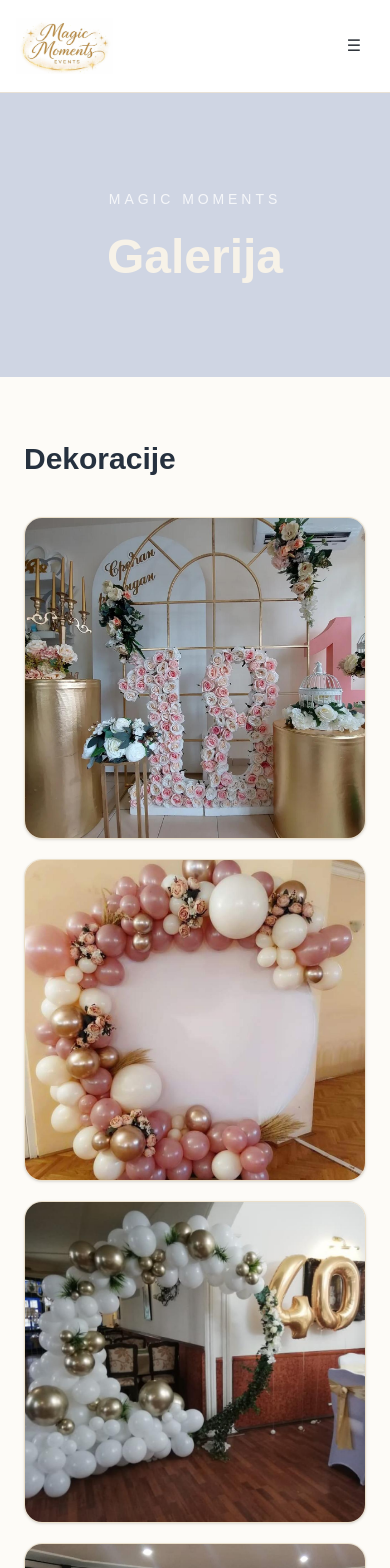
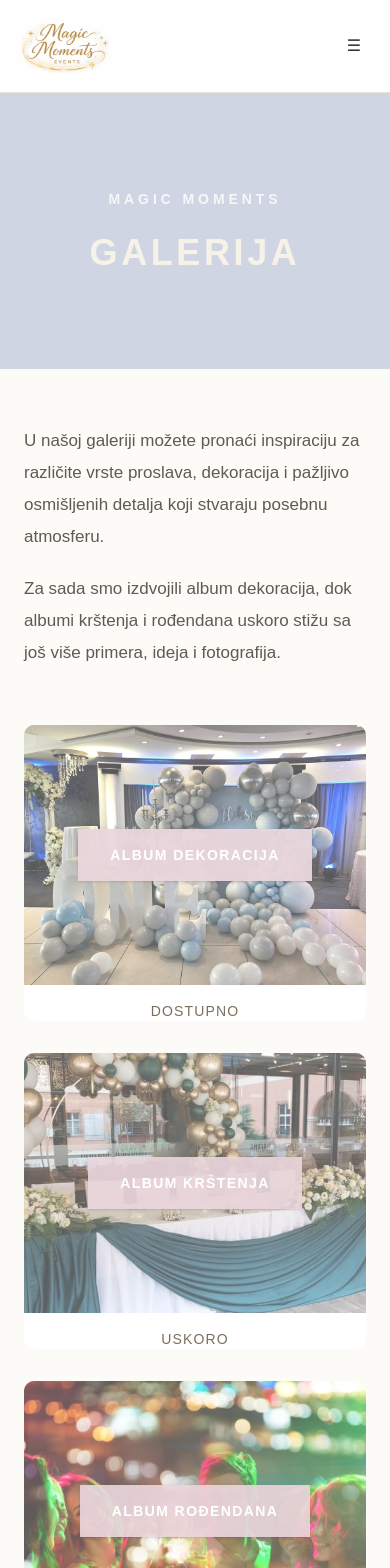
Before and after one commit to ITMilena/magic-moments, a Next.js app: page /galerija in a window 390 px wide. Shown: the top 1568 px of the page. Built offline with nearby package versions, Linux system fonts and the light colour scheme.

Commit message:
dodala lightbox galeriju i nove slike

```diff
--- a/app/galerija/page.tsx
+++ b/app/galerija/page.tsx
@@ -1,66 +1,145 @@
 "use client";
 
+import Link from "next/link";
 import { useState } from "react";
-import Link from "next/link";
 
 const dekoracijeSlike = [
-  "/dekoracija5.jpeg",
-  "/dekoracija6.jpeg",
-  "/dekoracija7.jpeg",
-  "/dekoracija8.jpeg",
-  "/dekoracija9.jpeg",
-  "/dekoracija10.jpeg",
-  "/dekoracija11.jpeg",
-  "/dekoracija12.jpeg",
-  "/dekoracija13.jpeg",
-  "/dekoracija14.jpeg",
-  "/dekoracija15.jpeg",
-  "/dekoracija16.jpeg",
-  "/dekoracija17.jpeg",
-  "/dekoracija18.jpeg",
-  "/dekoracija19.jpeg",
-  "/dekoracija20.jpeg",
-  "/dekoracija21.jpeg",
-  "/dekoracija22.jpeg",
-  "/dekoracija23.jpeg",
+  // STARE
+  { src: "/dekoracija1.jpg", alt: "Dekoracija 1" },
+  { src: "/dekoracija2.jpg", alt: "Dekoracija 2" },
+  { src: "/dekoracija3.jpg", alt: "Dekoracija 3" },
+
+  { src: "/event1.jpg", alt: "Event 1" },
+  { src: "/event2.jpg", alt: "Event 2" },
+  { src: "/event3.jpg", alt: "Event 3" },
+
+  { src: "/iznenadjenje2.jpeg", alt: "Iznenađenje 2" },
+  { src: "/iznenadjenje3.jpeg", alt: "Iznenađenje 3" },
+
+  { src: "/krstenje1.jpeg", alt: "Krštenje 1" },
+  { src: "/krstenje2.jpeg", alt: "Krštenje 2" },
+  { src: "/krstenje3.jpeg", alt: "Krštenje 3" },
+
+  // NOVE
+  { src: "/dekoracija5.jpeg", alt: "Dekoracija 5" },
+  { src: "/dekoracija6.jpeg", alt: "Dekoracija 6" },
+  { src: "/dekoracija7.jpeg", alt: "Dekoracija 7" },
+  { src: "/dekoracija8.jpeg", alt: "Dekoracija 8" },
+  { src: "/dekoracija9.jpeg", alt: "Dekoracija 9" },
+  { src: "/dekoracija10.jpeg", alt: "Dekoracija 10" },
+  { src: "/dekoracija11.jpeg", alt: "Dekoracija 11" },
+  { src: "/dekoracija12.jpeg", alt: "Dekoracija 12" },
+  { src: "/dekoracija13.jpeg", alt: "Dekoracija 13" },
+  { src: "/dekoracija14.jpeg", alt: "Dekoracija 14" },
+  { src: "/dekoracija15.jpeg", alt: "Dekoracija 15" },
+  { src: "/dekoracija16.jpeg", alt: "Dekoracija 16" },
+  { src: "/dekoracija17.jpeg", alt: "Dekoracija 17" },
+  { src: "/dekoracija18.jpeg", alt: "Dekoracija 18" },
+  { src: "/dekoracija19.jpeg", alt: "Dekoracija 19" },
+  { src: "/dekoracija20.jpeg", alt: "Dekoracija 20" },
+  { src: "/dekoracija21.jpeg", alt: "Dekoracija 21" },
+  { src: "/dekoracija22.jpeg", alt: "Dekoracija 22" },
+  { src: "/dekoracija23.jpeg", alt: "Dekoracija 23" },
+];
+
+const albumi = [
+  {
+    title: "Album dekoracija",
+    subtitle: "Dostupno",
+    image: "/dekoracija1.jpg",
+    href: "#album-dekoracija",
+    available: true,
+  },
+  {
+    title: "Album krštenja",
+    subtitle: "Uskoro",
+    image: "/krstenje1.jpeg",
+    href: "#",
+    available: false,
+  },
+  {
+    title: "Album rođendana",
+    subtitle: "Uskoro",
+    image: "/rodjendan3.jpg",
+    href: "#",
+    available: false,
+  },
 ];
 
 export default function GalerijaPage() {
-  const [selectedImage, setSelectedImage] = useState<string | null>(null);
+  const [selectedImage, setSelectedImage] = useState<{
+    src: string;
+    alt: string;
+  } | null>(null);
 
   return (
     <main className="bg-[#fdfbf7] text-[#2f2a24]">
+      <section className="bg-[#cfd5e3] px-6 py-24 md:py-32">
+        <div className="mx-auto max-w-7xl text-center">
+          <p className="text-sm font-semibold uppercase tracking-[0.28em] text-white/80">
+            Magic Moments
+          </p>
 
-      {/* HERO */}
-      <section className="bg-[#cfd5e3] px-6 py-24 md:py-32 text-center">
-        <p className="text-sm uppercase tracking-[0.28em] text-white/80">
-          Magic Moments
-        </p>
-        <h1 className="mt-6 text-5xl md:text-7xl font-semibold text-[#f7f2e8]">
-          Galerija
-        </h1>
+          <h1 className="mt-6 text-4xl font-semibold uppercase tracking-[0.10em] text-[#f7f2e8] md:text-7xl">
+            Galerija
+          </h1>
+        </div>
       </section>
 
-      {/* ALBUM */}
-      <section className="px-6 py-16">
-        <div className="max-w-7xl mx-auto">
-          <h2 className="text-3xl md:text-5xl font-semibold text-[#26313f] mb-10">
-            Dekoracije
-          </h2>
+      <section className="px-6 py-14 md:py-16">
+        <div className="mx-auto max-w-7xl">
+          <div className="max-w-6xl space-y-5 text-[17px] leading-8 text-[#5f5a52]">
+            <p>
+              U našoj galeriji možete pronaći inspiraciju za različite vrste
+              proslava, dekoracija i pažljivo osmišljenih detalja koji stvaraju
+              posebnu atmosferu.
+            </p>
 
-          {/* GRID */}
-          <div className="grid gap-5 sm:grid-cols-2 lg:grid-cols-3 xl:grid-cols-4">
-            {dekoracijeSlike.map((src, i) => (
+            <p>
+              Za sada smo izdvojili album dekoracija, dok albumi krštenja i
+              rođendana uskoro stižu sa još više primera, ideja i fotografija.
+            </p>
+          </div>
+        </div>
+      </section>
+
+      <section className="px-6 pb-16 md:pb-20">
+        <div className="mx-auto max-w-7xl">
+          <div className="grid gap-8 md:grid-cols-2 xl:grid-cols-3">
+            {albumi.map((album) => (
               <div
-                key={i}
-                onClick={() => setSelectedImage(src)}
-                className="cursor-pointer overflow-hidden rounded-[18px] border border-[#eadfca] bg-white shadow-sm hover:shadow-lg transition"
+                key={album.title}
+                className="group overflow-hidden rounded-[10px] bg-white transition"
               >
-                <div className="h-[320px] overflow-hidden">
+                <div className="relative h-[260px] overflow-hidden md:h-[320px]">
                   <img
-                    src={src}
-                    className="w-full h-full object-cover hover:scale-105 transition duration-500"
+                    src={album.image}
+                    alt={album.title}
+                    className="h-full w-full object-cover transition duration-500 group-hover:scale-105"
                   />
+
+                  <div className="absolute inset-0 bg-white/35 transition group-hover:bg-black/25" />
+
+                  <div className="absolute inset-0 flex items-center justify-center px-6">
+                    {album.available ? (
+                      <a
+                        href={album.href}
+                        className="inline-flex items-center justify-center bg-[#ead6dd]/95 px-8 py-4 text-center text-sm font-semibold uppercase tracking-[0.10em] text-white shadow-sm transition hover:bg-[#d8bcc6]"
+                      >
+                        {album.title}
+                      </a>
+                    ) : (
+                      <div className="inline-flex items-center justify-center bg-[#ead6dd]/90 px-8 py-4 text-center text-sm font-semibold uppercase tracking-[0.10em] text-white shadow-sm">
+                        {album.title}
+                      </div>
+                    )}
+                  </div>
+                </div>
+
+                <div className="pt-4 text-center">
+                  <p className="text-sm font-medium uppercase tracking-[0.08em] text-[#7b6f5c]">
+                    {album.subtitle}
+                  </p>
                 </div>
               </div>
             ))}
@@ -68,41 +147,158 @@ export default function GalerijaPage() {
         </div>
       </section>
 
-      {/* LIGHTBOX */}
-      {selectedImage && (
-        <div
-          onClick={() => setSelectedImage(null)}
-          className="fixed inset-0 z-50 bg-black/80 flex items-center justify-center"
-        >
-          <img
-            src={selectedImage}
-            className="max-h-[90vh] max-w-[90vw] rounded-xl shadow-2xl"
-          />
-        </div>
-      )}
+      <section
+        id="album-dekoracija"
+        className="border-t border-[#efe5d5] bg-[#fbf8f2] px-6 py-16 md:py-20"
+      >
+        <div className="mx-auto max-w-7xl">
+          <div className="mb-10 flex flex-col gap-4 md:flex-row md:items-end md:justify-between">
+            <div>
+              <p className="text-sm font-semibold uppercase tracking-[0.24em] text-[#b88a2c]">
+                Album dekoracija
+              </p>
 
-      {/* CTA */}
-      <section className="px-6 pb-20">
-        <div className="mx-auto max-w-6xl text-center">
-          <h2 className="text-3xl md:text-5xl font-semibold text-[#26313f]">
-            Svidela vam se dekoracija?
-          </h2>
+              <h2 className="mt-3 text-3xl font-semibold text-[#26313f] md:text-5xl">
+                Izdvojene dekoracije
+              </h2>
+            </div>
 
-          <p className="mt-6 text-lg text-[#5f5a52]">
-            Kontaktirajte nas i zajedno ćemo osmisliti savršen ambijent za vašu
-            proslavu.
-          </p>
+            <p className="max-w-2xl text-base leading-8 text-[#5f5a52] md:text-lg">
+              Trenutno su dostupne fotografije dekoracija i ambijenata koje mogu
+              poslužiti kao inspiracija za vašu narednu proslavu.
+            </p>
+          </div>
 
-          <div className="mt-10">
-            <Link
-              href="/kontakt"
-              className="inline-flex items-center justify-center rounded-full bg-[#c9a75d] px-8 py-4 text-sm font-semibold uppercase text-white hover:bg-[#b88a2c]"
-            >
-              Kontakt
-            </Link>
+          <div className="grid gap-5 sm:grid-cols-2 lg:grid-cols-3 xl:grid-cols-4">
+            {dekoracijeSlike.map((slika, index) => (
+              <button
+                key={`${slika.src}-${index}`}
+                type="button"
+                onClick={() => setSelectedImage(slika)}
+                className="group overflow-hidden rounded-[18px] border border-[#eadfca] bg-white text-left shadow-sm transition hover:-translate-y-1 hover:shadow-md"
+              >
+                <div className="relative h-[320px] overflow-hidden">
+                  <img
+                    src={slika.src}
+                    alt={slika.alt}
+                    className="h-full w-full object-cover transition duration-500 group-hover:scale-105"
+                  />
+
+                  <div className="absolute inset-0 bg-gradient-to-t from-black/35 via-transparent to-transparent opacity-0 transition duration-300 group-hover:opacity-100" />
+
+                  <div className="absolute bottom-0 left-0 right-0 translate-y-4 px-4 pb-4 opacity-0 transition duration-300 group-hover:translate-y-0 group-hover:opacity-100">
+                    <div className="rounded-2xl bg-white/92 px-4 py-3 backdrop-blur-sm">
+                      <p className="text-sm font-semibold text-[#26313f]">
+                        {slika.alt}
+                      </p>
+                    </div>
+                  </div>
+                </div>
+              </button>
+            ))}
           </div>
         </div>
       </section>
+
+      <section className="px-6 py-16 md:py-20">
+        <div className="mx-auto grid max-w-7xl gap-8 md:grid-cols-2">
+          <div className="rounded-[28px] border border-[#eadfca] bg-white p-8 shadow-sm">
+            <p className="text-sm font-semibold uppercase tracking-[0.22em] text-[#b88a2c]">
+              Album krštenja
+            </p>
+
+            <h3 className="mt-4 text-2xl font-semibold text-[#26313f]">
+              Uskoro dostupno
+            </h3>
+
+            <p className="mt-4 text-base leading-8 text-[#5f5a52]">
+              Uskoro dodajemo izdvojene fotografije sa krštenja, dekoracije,
+              sale i detalje koji mogu poslužiti kao inspiracija.
+            </p>
+          </div>
+
+          <div className="rounded-[28px] border border-[#eadfca] bg-white p-8 shadow-sm">
+            <p className="text-sm font-semibold uppercase tracking-[0.22em] text-[#b88a2c]">
+              Album rođendana
+            </p>
+
+            <h3 className="mt-4 text-2xl font-semibold text-[#26313f]">
+              Uskoro dostupno
+            </h3>
+
+            <p className="mt-4 text-base leading-8 text-[#5f5a52]">
+              Dodavaćemo i album rođendana sa različitim stilovima proslava,
+              dekoracija i ideja za odrasle i dečije događaje.
+            </p>
+          </div>
+        </div>
+      </section>
+
+      <section className="px-6 pb-20">
+        <div className="mx-auto max-w-6xl rounded-[34px] border border-[#eadfca] bg-[#fcfaf6] px-8 py-14 text-center shadow-sm md:px-14">
+          <p className="text-sm font-semibold uppercase tracking-[0.24em] text-[#b88a2c]">
+            Kontakt
+          </p>
+
+          <h2 className="mt-4 text-3xl font-semibold text-[#26313f] md:text-5xl">
+            Hajde da zajedno osmislimo vašu dekoraciju
+          </h2>
+
+          <p className="mx-auto mt-6 max-w-3xl text-base leading-8 text-[#5f5a52] md:text-lg">
+            Ako vam se dopada stil iz galerije, javite nam se i zajedno ćemo
+            pronaći dekoraciju i koncept koji odgovara vašoj proslavi.
+          </p>
+
+          <div className="mt-10 flex flex-wrap items-center justify-center gap-4">
+            <Link
+              href="/kontakt"
+              className="inline-flex items-center justify-center rounded-full bg-[#c9a75d] px-8 py-4 text-[13px] font-semibold uppercase tracking-[0.08em] text-white transition hover:bg-[#b88a2c]"
+            >
+              Kontaktirajte nas
+            </Link>
+
+            <a
+              href="#album-dekoracija"
+              className="inline-flex items-center justify-center rounded-full border border-[#d9c8a9] px-8 py-4 text-[13px] font-semibold uppercase tracking-[0.08em] text-[#26313f] transition hover:bg-white"
+            >
+              Pogledajte dekoracije
+            </a>
+          </div>
+        </div>
+      </section>
+
+      {selectedImage && (
+        <div
+          className="fixed inset-0 z-[100] flex items-center justify-center bg-black/80 px-4 py-8"
+          onClick={() => setSelectedImage(null)}
+        >
+          <button
+            type="button"
+            onClick={() => setSelectedImage(null)}
+            className="absolute right-4 top-4 flex h-11 w-11 items-center justify-center rounded-full bg-white/90 text-2xl text-[#26313f] shadow-md transition hover:bg-white"
+            aria-label="Zatvori sliku"
+          >
+            ×
+          </button>
+
+          <div
+            className="max-h-full max-w-6xl"
+            onClick={(e) => e.stopPropagation()}
+          >
+            <img
+              src={selectedImage.src}
+              alt={selectedImage.alt}
+              className="max-h-[85vh] w-auto max-w-full rounded-[20px] object-contain shadow-2xl"
+            />
+
+            <div className="mt-4 text-center">
+              <p className="text-sm font-semibold uppercase tracking-[0.08em] text-white">
+                {selectedImage.alt}
+              </p>
+            </div>
+          </div>
+        </div>
+      )}
     </main>
   );
 }
```
